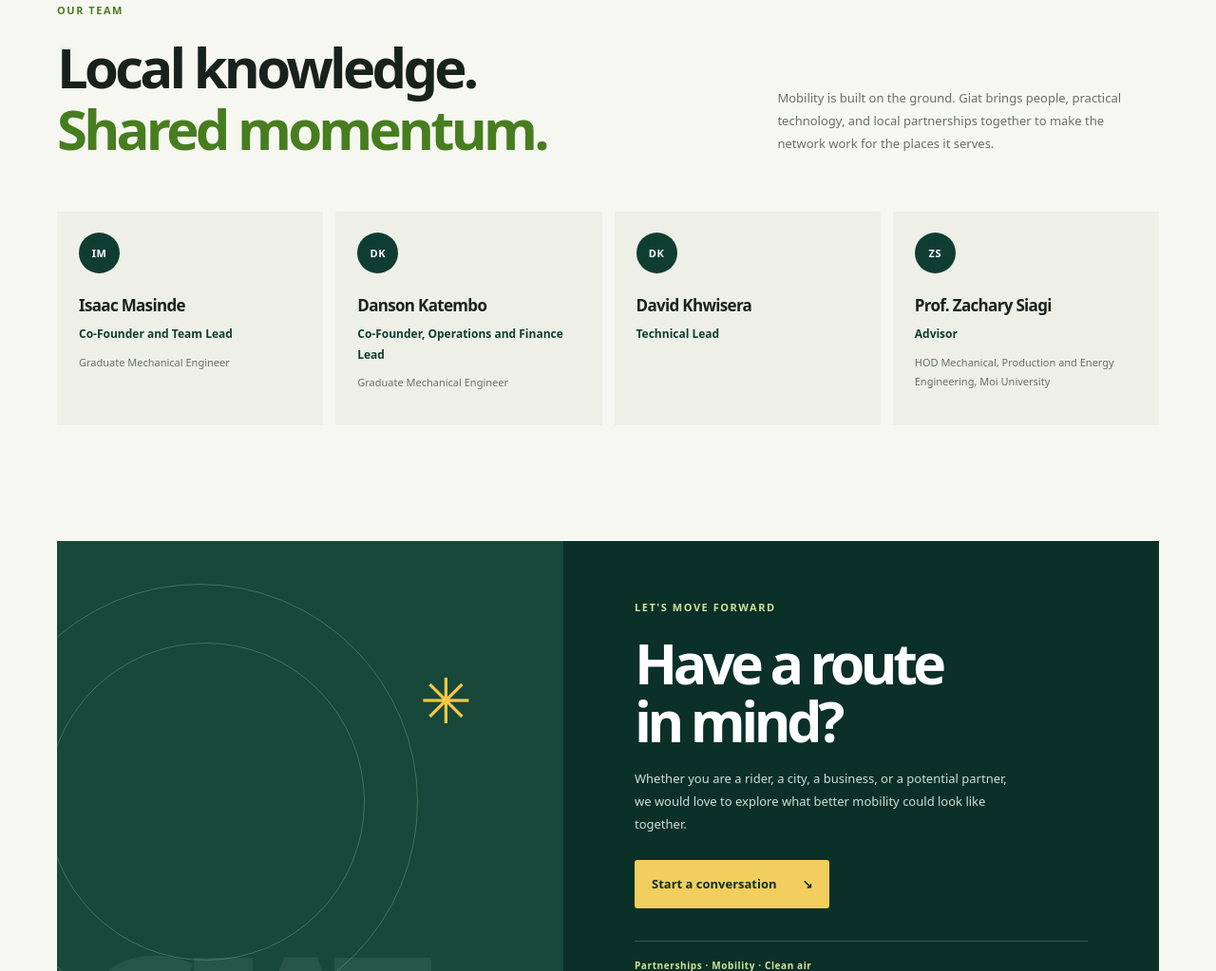
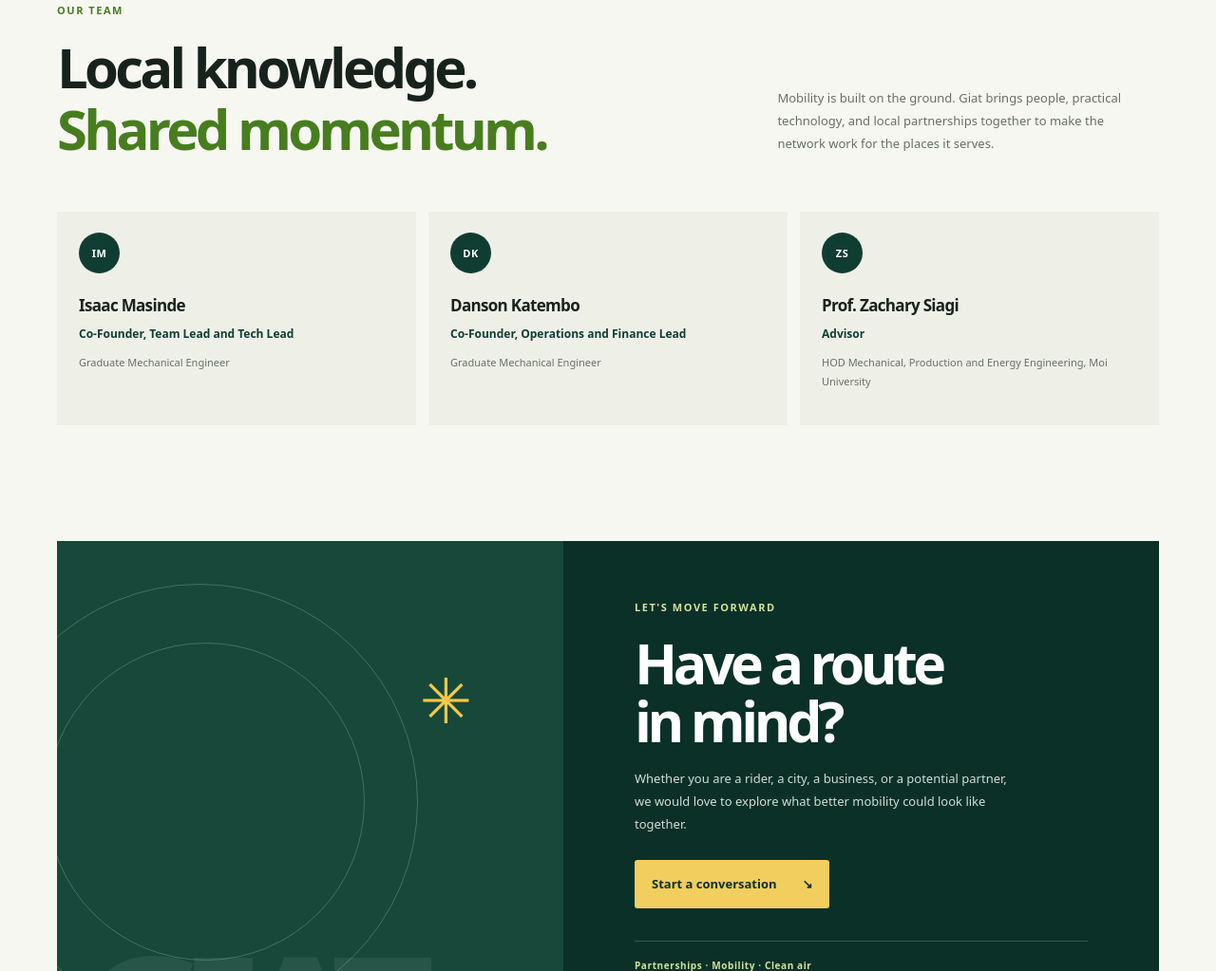
Before and after one commit to imasinde-sudo/giatmobility-website, a plain HTML site: page index.html in a window 1280 px wide. Shown: the part 2728-3751 px from the top of the page at 95% size. Drawn offline with Linux system fonts and the light colour scheme.

Commit message:
Revert "Add David Khwisera as Technical Lead to team section"
This reverts commit a8e431e282a231bb48ab19d4b207598d8b30b199.

Co-Authored-By: Claude Opus 5.5 <noreply@anthropic.com>

```diff
--- a/index.html
+++ b/index.html
@@ -149,7 +149,7 @@
           <article>
             <span class="team-avatar" aria-hidden="true">IM</span>
             <h3>Isaac Masinde</h3>
-            <p class="team-role">Co-Founder and Team Lead</p>
+            <p class="team-role">Co-Founder, Team Lead and Tech Lead</p>
             <p class="team-qualification">Graduate Mechanical Engineer</p>
           </article>
           <article>
@@ -157,11 +157,6 @@
             <h3>Danson Katembo</h3>
             <p class="team-role">Co-Founder, Operations and Finance Lead</p>
             <p class="team-qualification">Graduate Mechanical Engineer</p>
-          </article>
-          <article>
-            <span class="team-avatar" aria-hidden="true">DK</span>
-            <h3>David Khwisera</h3>
-            <p class="team-role">Technical Lead</p>
           </article>
           <article>
             <span class="team-avatar" aria-hidden="true">ZS</span>
--- a/styles.css
+++ b/styles.css
@@ -720,7 +720,7 @@ h1 span,
 
 .team-members {
   display: grid;
-  grid-template-columns: repeat(4, minmax(0, 1fr));
+  grid-template-columns: repeat(3, minmax(0, 1fr));
   gap: 13px;
 }
 
@@ -933,10 +933,6 @@ h1 span,
   .header-inner,
   .footer-inner {
     width: min(100% - 44px, 720px);
-  }
-
-  .team-members {
-    grid-template-columns: repeat(2, minmax(0, 1fr));
   }
 
   .brand {
```
